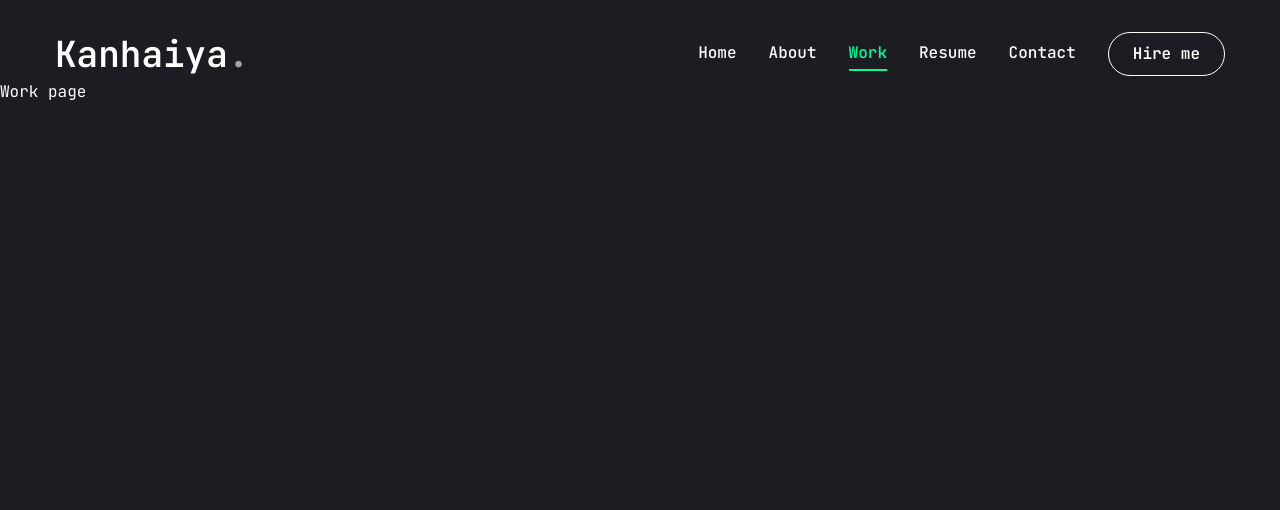
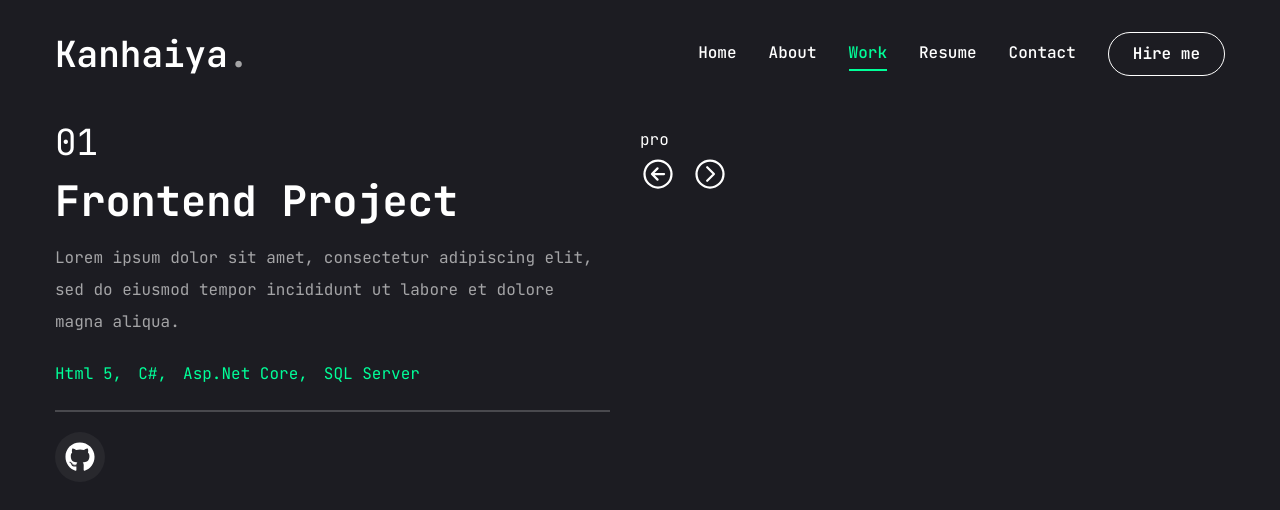
Before and after one commit to kanhaiya-bhayana/kanhaiya-portfolio, a Next.js app: page /work in a window 1280 px wide. Shown: the top 510 px of the page. Built offline with nearby package versions, Linux system fonts and the light colour scheme.

Commit message:
Work - init

```diff
--- a/app/resume/page.jsx
+++ b/app/resume/page.jsx
@@ -192,7 +192,7 @@ const Resume = () => {
               <TabsContent value="experience" className="w-full">
                 <div className='flex flex-col gap-[30px] text-center xl:text-left'>
                   <h3 className='text-4xl font-bold'>{experience.title}</h3>
-                  <p className='max-w-[600px] text-white/60 mx-auto xl:mx-0'>{experience.description}</p>
+                  <p className='text-white/60 mx-auto xl:mx-0'>{experience.description}</p>
                   <ScrollArea className="h-[400px]">
                     <ul className='grid grid-cols-1 lg:grid-cols-2 gap-[30px]'>
                       {experience.items.map((item, index) => {
@@ -218,7 +218,7 @@ const Resume = () => {
               <TabsContent value="education" className="w-full">
               <div className='flex flex-col gap-[30px] text-center xl:text-left'>
                   <h3 className='text-4xl font-bold'>{education.title}</h3>
-                  <p className='max-w-[600px] text-white/60 mx-auto xl:mx-0'>{education.description}</p>
+                  <p className='text-white/60 mx-auto xl:mx-0'>{education.description}</p>
                   <ScrollArea className="h-[400px]">
                     <ul className='grid grid-cols-1 lg:grid-cols-2 gap-[30px]'>
                       {education.items.map((item, index) => {
@@ -245,7 +245,7 @@ const Resume = () => {
                 <div className='flex flex-col gap-[30px]'>
                   <div className='flex flex-col gap-[30px] text-center xl:text-left'>
                     <h3 className='text-4xl font-bold'>{skills.title}</h3>
-                    <p className='max-w-[600px] text-white/60 mx-auto xl:mx-0'>{skills.description}</p>
+                    <p className=' text-white/60 mx-auto xl:mx-0'>{skills.description}</p>
                   </div>
                   <ul className='grid grid-cols-2 sm:grid-cols-3 md:grid-cols-4 xl:gap-[30px] gap-4'>
                     {skills.slikkList.map((skill, index) => {
--- a/app/work/page.jsx
+++ b/app/work/page.jsx
@@ -1,8 +1,122 @@
-import React from 'react'
+"use client";
 
-function Work() {
+import React, {useState} from 'react';
+
+import {Swiper, SwiperSlide} from 'swiper/react';
+// import 'swiper/swiper.scss';
+
+
+import { FaGithub } from 'react-icons/fa';
+
+import { Tooltip, TooltipContent, TooltipProvider, TooltipTrigger } from "@/components/ui/tooltip";
+
+import Link from 'next/link';
+import Image from 'next/image';
+import WorkSliderBtns from '@/components/WorkSliderBtns';
+import Test from '@/components/Test';
+
+const projects = [
+  {
+    num: "01",
+    category: "frontend",
+    titile: "project 1",
+    description: "Lorem ipsum dolor sit amet, consectetur adipiscing elit, sed do eiusmod tempor incididunt ut labore et dolore magna aliqua.",
+    stack: [{name: "Html 5"}, {name: "C#"}, {name: "Asp.Net Core"}, {name: "SQL Server"}],
+    image: "1",
+    github: "https://github.com/kanhaiya-bhayana",
+  },
+  {
+    num: "02",
+    category: "backend",
+    titile: "project 2",
+    description: "Lorem ipsum dolor sit amet, consectetur adipiscing elit, sed do eiusmod tempor incididunt ut labore et dolore magna aliqua.",
+    stack: [{name: "Html 5"}, {name: "C#"}, {name: "Asp.Net Core"}, {name: "SQL Server"}],
+    image: "2",
+    github: "https://github.com/kanhaiya-bhayana",
+  },
+  {
+    num: "03",
+    category: "fullstack",
+    titile: "project 3",
+    description: "Lorem ipsum dolor sit amet, consectetur adipiscing elit, sed do eiusmod tempor incididunt ut labore et dolore magna aliqua.",
+    stack: [{name: "Html 5"}, {name: "C#"}, {name: "Asp.Net Core"}, {name: "SQL Server"}],
+    image: "3",
+    github: "https://github.com/kanhaiya-bhayana",
+  },
+]
+
+
+
+const Work = () => {
+  const[project, setProject] = useState(projects[0]);
+
+  const handleSlideChange = (swiper) => {
+    // get current slide index
+    const currentIndex = swiper.activeIndex;
+    console.log("Curr: " , currentIndex);
+
+    // update project state based on current slide
+    setProject(projects[currentIndex]);
+
+  }
+
   return (
-    <div>Work page</div>
+    <div className="min-h-[80vh] flex flex-col justity-center py-12 px-0">
+      <div className="container mx-auto">
+      <div className='flex flex-col xl:flex-row xl:gap-[30px]'>
+        <div className='w-full xl:w-[50%] xl:h-[460px] flex flex-col xl:justify-between order-2 xl:order-none'>
+          <div className='flex flex-col gap-[20px] h-[50%]'>
+            {/* outline num */}
+            <div className='text-4xl leading-none'>
+              {project.num}
+            </div>
+            {/* project category */}
+            <h2 className='text-[42px] font-bold leading-none text-white group-hover:text-accent transition-all duration-500 capitalize'>{project.category} project</h2>
+            {/* project description */}
+            <p className='text-white/60'>{project.description}</p>
+            {/* stack */}
+            <ul className='flex gap-4'>
+              {[project.stack.map((item, index) => {
+                return <li key={index} className='text-l text-accent'>{item.name}{index != project.stack.length -1 && ","}</li>
+              })]}
+            </ul>
+            {/* border */}
+            <div className='border border-white/20'></div>
+              {/* buttons */}
+              <div>
+                <Link href={project.github}>
+                  <TooltipProvider>
+                    <Tooltip>
+                      <TooltipTrigger className='w-[50px] h-[50px] rounded-full bg-white/5 flex justify-center items-center group'>
+                        <FaGithub className='text-white text-3xl' />
+                      </TooltipTrigger>
+                      <TooltipContent>
+                        <p>GitHub repository</p>
+                      </TooltipContent>
+                    </Tooltip>
+                  </TooltipProvider>
+                </Link>
+              </div>
+
+          </div>
+        </div>
+        <div className='w-full xl:w-[50%]'>
+
+          <Swiper
+            slidesPerView={1}
+            onSlideChange={handleSlideChange}
+          >
+            {projects.map((proj,index) => {
+              return <SwiperSlide key={index}>pro</SwiperSlide>;
+            })}
+
+          </Swiper>
+          {/* <Test /> */}
+          <WorkSliderBtns />
+        </div>
+      </div>
+    </div>
+    </div>
   )
 }
 
--- /dev/null
+++ b/components/Test.jsx
@@ -0,0 +1,26 @@
+// Import Swiper React components
+import { Swiper, SwiperSlide } from 'swiper/react';
+
+// Import Swiper styles
+import 'swiper/css';
+
+
+
+const Test = () => {
+    return (
+        <Swiper
+        //   spaceBetween={200}
+          slidesPerView={1}
+        //   onSlideChange={() => console.log('slide change')}
+        //   onSwiper={(swiper) => console.log(swiper)}
+        >
+          <SwiperSlide>Slide 1</SwiperSlide>
+          <SwiperSlide>Slide 2</SwiperSlide>
+          <SwiperSlide>Slide 3</SwiperSlide>
+          <SwiperSlide>Slide 4</SwiperSlide>
+          ...
+        </Swiper>
+      );
+}
+
+export default Test
--- /dev/null
+++ b/components/WorkSliderBtns.jsx
@@ -0,0 +1,19 @@
+"use client";
+
+import { useSwiper } from "swiper/react";
+import { IoChevronForwardCircleOutline } from "react-icons/io5";
+import { IoArrowBackCircleOutline } from "react-icons/io5";
+
+const WorkSliderBtns = () => {
+    const swiper = useSwiper();
+    console.log("Swiper: ", swiper);
+
+  return (
+    <div className="flex flex-row gap-4 text-4xl">
+        <button><IoArrowBackCircleOutline className="hover:text-accent" onClick={() => swiper.slidePrev()} /></button>
+        <button><IoChevronForwardCircleOutline className="hover:text-accent" onClick={() => swiper.slideNext()} /></button>
+    </div>
+  )
+}
+
+export default WorkSliderBtns
--- a/package.json
+++ b/package.json
@@ -27,6 +27,7 @@
     "react-countup": "^6.5.3",
     "react-dom": "^18",
     "react-icons": "^5.2.1",
+    "swiper": "^11.1.9",
     "tailwind-merge": "^2.4.0",
     "tailwindcss-animate": "^1.0.7"
   },
```
Also changed, not shown: 1 other file (tests, documents, lock files or other folders).
